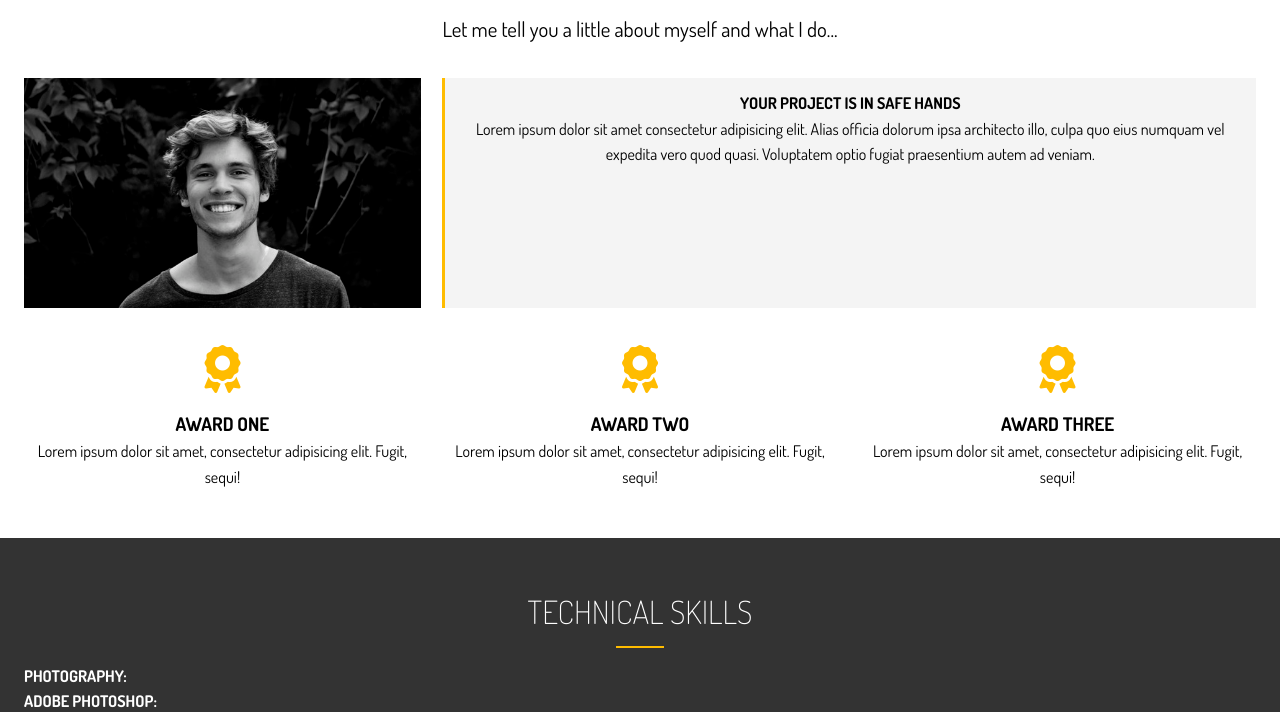
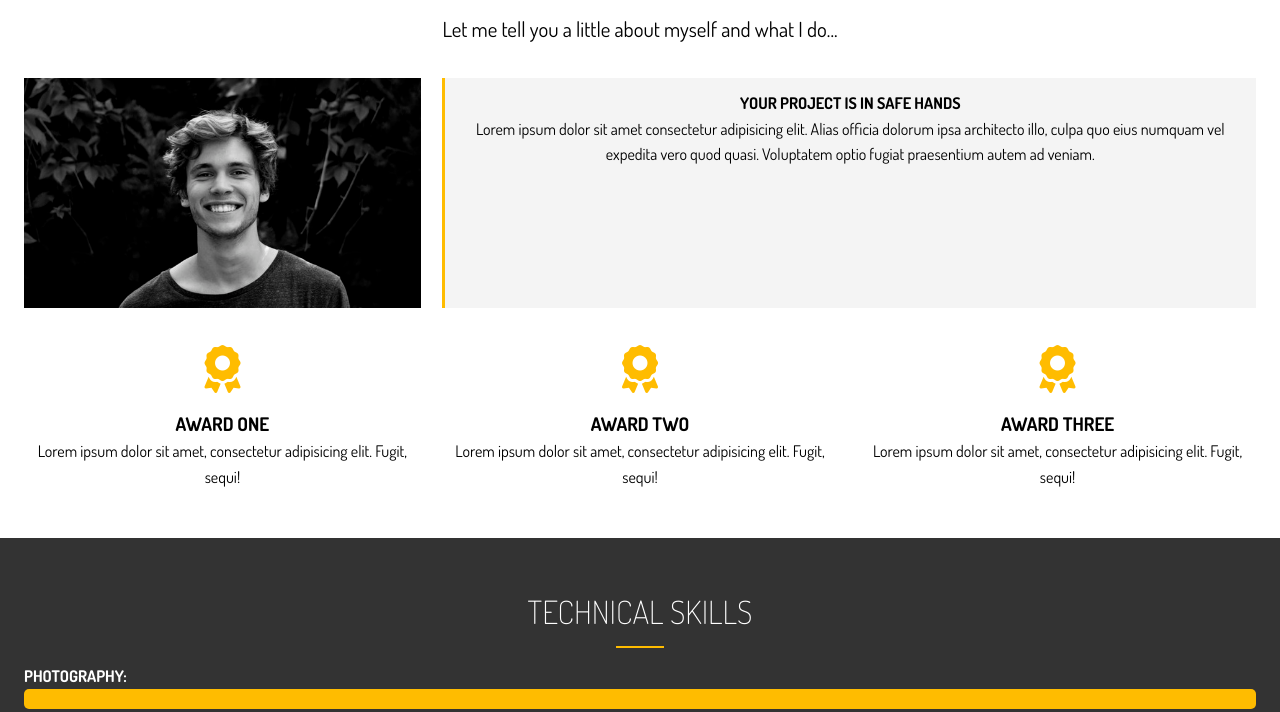
Before and after one commit to DariuszOkonski/portfolio-traversy, a website: page pages/about.html in a window 1280 px wide. Shown: the part 203-915 px from the top of the page. Drawn offline with Linux system fonts and the light colour scheme.

Commit message:
add: styles for section b

```diff
--- a/sass/_about.scss
+++ b/sass/_about.scss
@@ -44,4 +44,21 @@
     }
 
   }
+
+  &-b {
+    .progress {
+      overflow: hidden;
+      height: 20px;
+      background: $medium-color;
+      border-radius: 5px;
+      margin-bottom: 0.6rem;
+
+      div {
+        height: 100%;
+        color: #fff;
+        text-align: center;
+        background-color: $main-color;
+      }
+    }
+  }
 }
```
Also changed, not shown: css/main.css, 1 other file.
